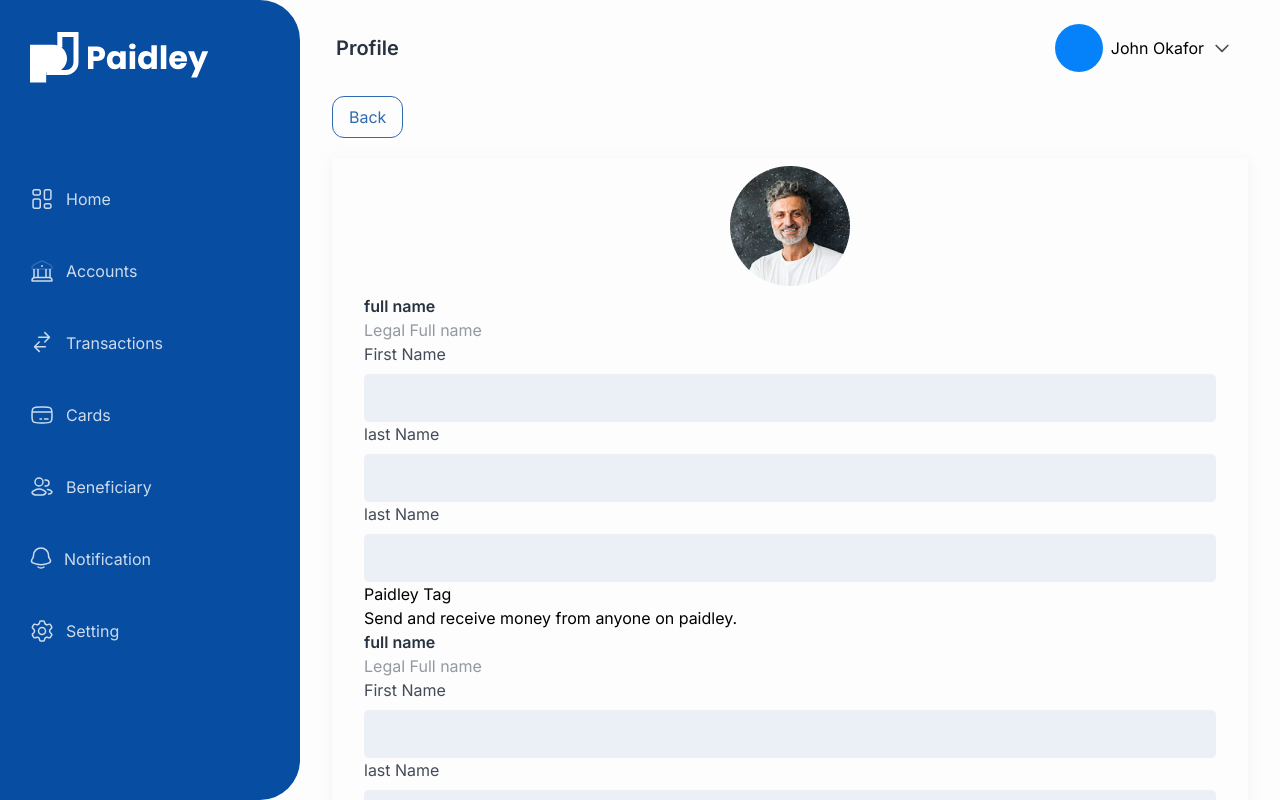
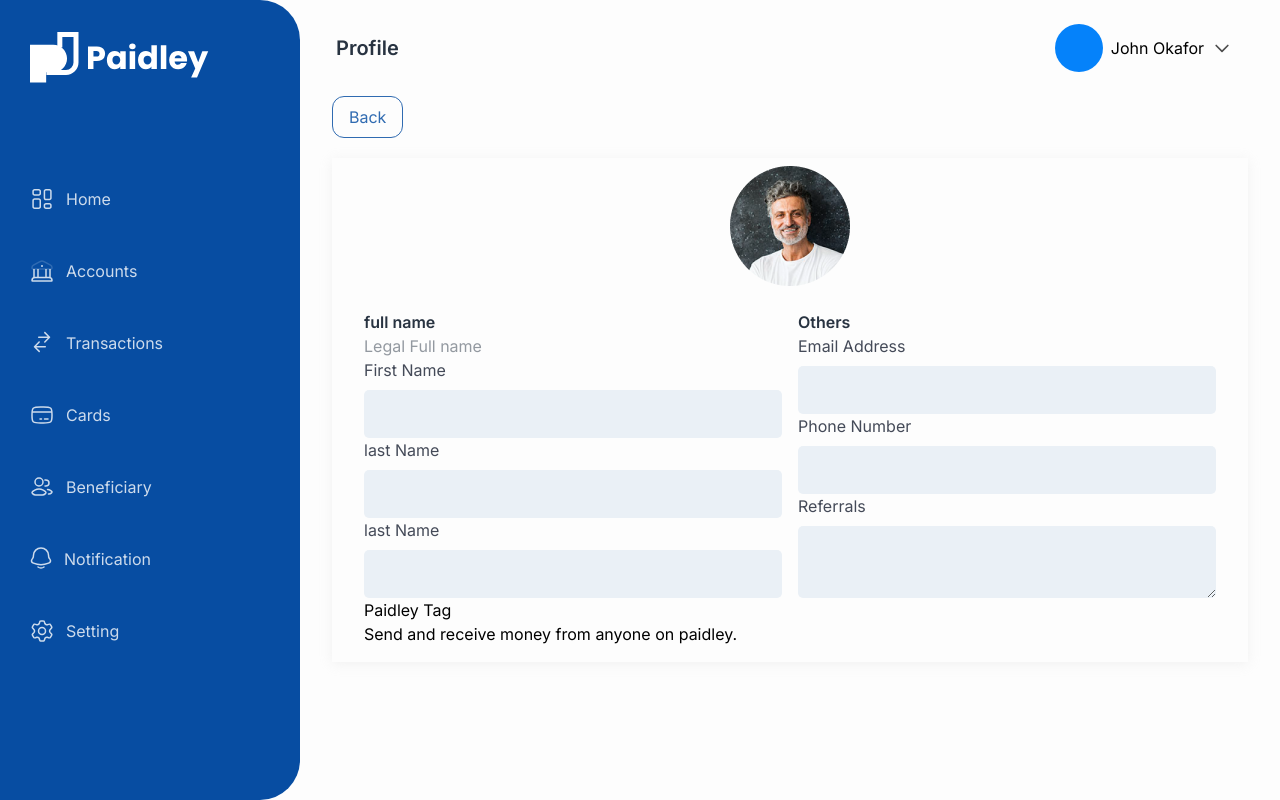
Before and after one commit to superwaih/paidley, a Next.js app: page /profile in a window 1280 px wide. Built offline with nearby package versions, Linux system fonts and the light colour scheme.

Commit message:
done with most design

```diff
--- a/pages/profile.jsx
+++ b/pages/profile.jsx
@@ -22,7 +22,7 @@
                 />
             </div>
 
-            <div>
+            <div className='grid grid-cols-1 gap-4 py-4 md:grid-cols-2'>
 
             <div>
                 <h3 className='text-[#283341] font-semibold'>full name</h3>
@@ -55,33 +55,29 @@
 
             </div>
             <div>
-                <h3 className='text-[#283341] font-semibold'>full name</h3>
-                <p className='text-[#9399A0]'>Legal Full name</p>
+                <h3 className='text-[#283341] font-semibold'>Others</h3>
                 <div className=" flex flex-col space-y-2">
               <label className="text-[#444A58]" htmlFor="firstname">
-                First Name
+                Email Address
               </label>
               <input type="text" className="input-gray" />
             </div>
 
             <div className=" flex flex-col space-y-2">
               <label className="text-[#444A58]" htmlFor="firstname">
-                last Name
+                Phone Number
               </label>
               <input type="text" className="input-gray" />
             </div>
             <div className=" flex flex-col space-y-2">
               <label className="text-[#444A58]" htmlFor="firstname">
-                last Name
+                Referrals
               </label>
-              <input type="text" className="input-gray" />
+              <textarea type="text" className="input-gray" />
             </div>
 
-            <div>
 
-            </div>
-            <h3>Paidley Tag</h3>
-            <p>Send and receive money from anyone on paidley.</p>
+
 
             </div>
             </div>
```
